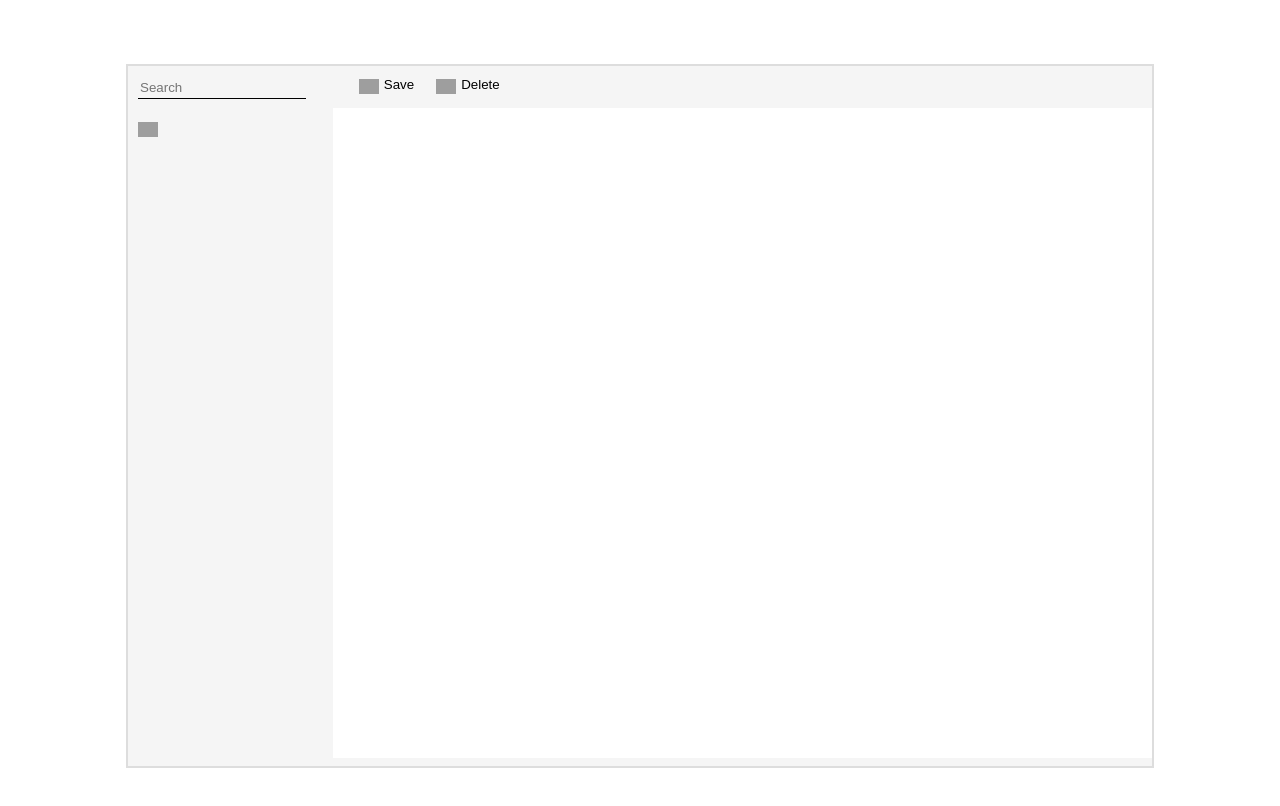
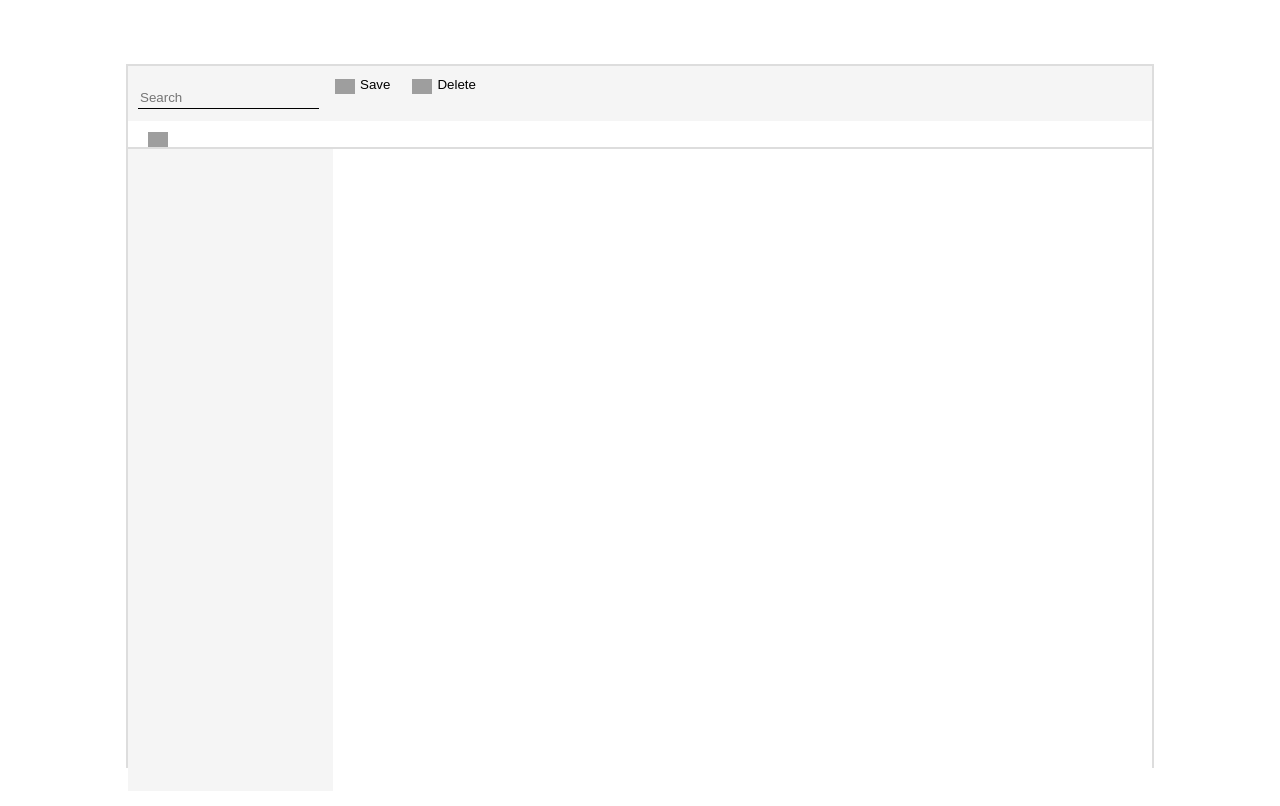
Before and after one commit to eDervishaj16/Notes, a React (Create React App) app in the folder notes/: page / in a window 1280 px wide. Shown: the top 806 px of the page. Built offline with nearby package versions, Linux system fonts and the light colour scheme; grey boxes are pictures that could not be loaded.

Commit message:
make some minor ui updates

```diff
--- a/notes/src/App.js
+++ b/notes/src/App.js
@@ -4,13 +4,14 @@ import React, { Component } from 'react'
 // My Components
 import AllNotes from './components/AllNotes'
 import WritingSpace from './components/WritingSpace'
-import Note from './components/Note';
+import Tools from './components/Tools';
 
 
 class App extends Component {
   constructor() {
     super()
     this.state = {
+      hasCreatedFile: 'false',
       loggedIn: 'false',
       email:  '',
       currentText: '',
@@ -37,30 +38,47 @@ class App extends Component {
     if(this.state.userText === null || this.state.userText === ''){
       return ("")
     }
-    let date = new Date()
+    let date = Date().substring(0, 24)
     let showTxt = this.state.currentText[0].split("\n")
     let displayTitle = showTxt[0].substring(0, 10)
-    let displayText = this.state.currentText.length === 1? showTxt[0].substring(0, 10) : showTxt[1].substring(0, 10)
+    let displayText = this.state.currentText.length <= 1? showTxt[0].substring(0, 10) : showTxt[1].substring(0, 10)
     let author = this.state.loggedIn? this.state.email : 'undefined'
 
     this.setState(prevState =>{
-      return {
+      const newState = {
           currNote: {
-          id: prevState.currNote.id + 1,
+            id: ++prevState.currNote.id,
             userText: prevState.currentText,
             displayText: displayText,
             displayTitle: displayTitle,
             date: date,
             author: author
           },
-        myNotes: [...prevState.myNotes, this.currNote],
+          myNotes: prevState.myNotes.push(
+            {
+              id: ++prevState.currNote.id,
+              userText: prevState.currentText,
+              displayText: displayText,
+              displayTitle: displayTitle,
+              date: date,
+              author: author
             }
-    })
+          )
+        }
+        return {
+          newState
+        }
+      }
+    )
   }
 
   render() {
     return(
-      <div className='main-container'>
+      <div className="main-container">
+            <Tools
+              saveNote = {this.saveNote}
+            />
+            <div className='secondary-container'>
               <AllNotes
                 data = {this.state}
               />
@@ -70,6 +88,7 @@ class App extends Component {
                 userText = {this.state.userText}
               />
             </div>
+      </div>
     )
 
   }
--- a/notes/src/components/AllNotes.js
+++ b/notes/src/components/AllNotes.js
@@ -1,12 +1,19 @@
 import React from 'react'
 import Note from './Note'
-import SearchBar from './SearchBar'
 
 function AllNotes(props) {
     return (
         <div className='allPrevNotes'>
-            {console.log(props.data.myNotes[0])}
-            <SearchBar/>
+            {props.data.myNotes.map(items=>{
+                return (
+                    <Note
+                        displayTitle = {items.displayTitle}
+                        displayText = {items.displayText}
+                        date = {items.date}
+                        key = {items.id}
+                    />
+                )
+            })}
         </div>
     )
 }
--- a/notes/src/components/Note.js
+++ b/notes/src/components/Note.js
@@ -3,9 +3,11 @@ import React from 'react'
 function Note (props) {
     return(
         <div className='sideNote'>
-            <h1 className='noteTitle'>{props.displayTitle}</h1>
-            <h3 className='restOfFile'>{props.displayText}</h3>
-            <h4 className='timeOfSave'>{props.date}</h4>
+            <div className='display'>
+                <label className='noteTitle'>{props.displayTitle}</label><br/>
+                <label className='restOfFile'>{props.displayText}</label><br/>
+                <label className='timeOfSave'>{props.date}</label>
+            </div>
         </div>
     )
 }
--- a/notes/src/components/SearchBar.js
+++ b/notes/src/components/SearchBar.js
@@ -2,13 +2,16 @@ import React from 'react'
 
 function SearchBar() {
     return(
-        <label>
+        <div className="searchBar">
+            <label className="searchLabel">
                 <input
                 name="searchField"
                 type="text"
                 placeholder="Search"
                 /><img alt = "search-icon" src="https://img.icons8.com/ios/50/000000/search--v1.png"/>
             </label>
+        </div>
+
     )
 }
 
--- a/notes/src/components/Tools.js
+++ b/notes/src/components/Tools.js
@@ -1,8 +1,10 @@
 import React from 'react'
+import SearchBar from './SearchBar'
 
 function Tools(props) {
     return(
         <div className="tools">
+            <SearchBar/>
             <button onClick={props.saveNote}>
                 <img
                     src="https://img.icons8.com/ios/50/000000/save.png"
--- a/notes/src/components/WritingSpace.js
+++ b/notes/src/components/WritingSpace.js
@@ -1,13 +1,9 @@
 import React from 'react'
-import Tools from './Tools'
-import Note from './Note'
 
 function WritingSpace(props) {
+
     return(
         <div className='textArea-holder'>
-            <Tools
-                saveNote = {props.saveNote}
-            />
             <textarea
                 name='currentText'
                 onChange = {props.updateUserText}
--- a/notes/src/index.css
+++ b/notes/src/index.css
@@ -1,29 +1,44 @@
 body {
   margin: 0px;
   height: 100%;
+  overflow: hidden;
 }
 
 html {
   height: 100%;
 }
 
+.secondary-container {
+  background-color: whitesmoke;
+  margin: 0px;
+  border-top: 2px solid #dddddd;
+  height: 91.7%;
+  display: flex;
+  flex-direction: row;
+  width: 100%;
+}
+
 .main-container {
-  background-color: whitesmoke;
+  margin: 5% auto;
   width: 80%;
-  margin: 5% auto;
   height: 700px;
-  border: 2px solid rgb(221, 221, 221);
+  border: 2px solid #dddddd;
 }
 
 .allPrevNotes {
   width: 20%;
   float: left;
+  display: flex;
+  flex-direction: column;
+  overflow-y: auto;
+  height: 100%;
 }
 
 .textArea-holder {
+  float: left;
   width: 80%;
-  height: 650px;
-  margin-left: auto;
+  height: 100%;
+
 }
 
 textarea {
@@ -42,33 +57,41 @@ textarea:focus {
   border: 1px solid #c9c9c9;
 }
 
-label > img {
+.searchBar {
+  width: 20%;
+  margin-left: 10px;
+}
+.searchLabel > img {
   margin-top: 13px;
   margin-left: 10px;
   width: 20px;
   float: left;
 }
 
-label > input {
+.searchLabel > input {
   float: left;
   height: 20px;
   border: 0px;
   background-color: transparent;
   border-bottom: 1px solid black;
   margin-bottom: 10px;
-  margin-left: 10px;
   margin-top: 10px;
-  width: 80%;
 }
 
-label > input:focus {
+.searchLabel > input:focus {
   outline: none !important;
   border-bottom: 1px solid #c9c9c9;
 }
 
 .tools {
-  padding: 10px;
+  width: 100%;
+  height: 5%;
+  padding-top: 10px;
+  padding-bottom: 10px;
+  display: block;
+  background-color: whitesmoke;
 }
+
 button {
   border: 0px;
   background-color: transparent;
@@ -95,6 +118,39 @@ button:focus {
   outline: none !important;
 }
 
-.sideNote{
-  background-color: black;
+.sideNote {
+  width: 100%;
+  height: 80px;
+  background-color: #dfdfdf;
+  border-bottom: 1px solid #b8b8b8;
+  margin: 0px;
+  min-height: 80px;
 }
+
+.display{
+  padding: 10px;
+}
+
+.noteTitle {
+  font-size: 20px;
+  font-weight: bold;
+}
+
+.restOfFile {
+  font-size: 16px;
+  font-weight: 100;
+  color: rgb(85, 85, 85);
+}
+
+.timeOfSave {
+  font-size: 12px;
+  color: gray;
+}
+
+.sideNote:hover {
+  background-color: #d4d4d4;
+}
+
+::-webkit-scrollbar {
+  display: none;
+}
```
Lines whose indentation alone changed are shown as unchanged.
